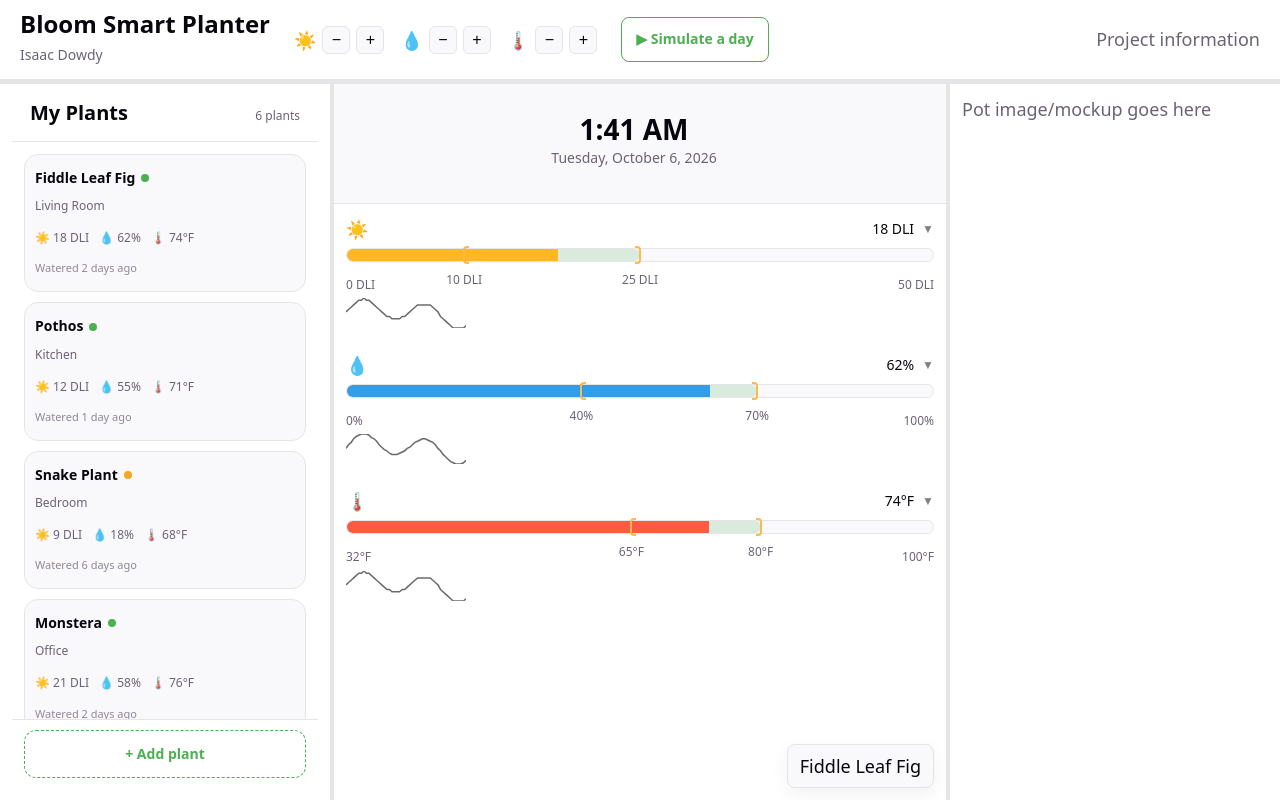
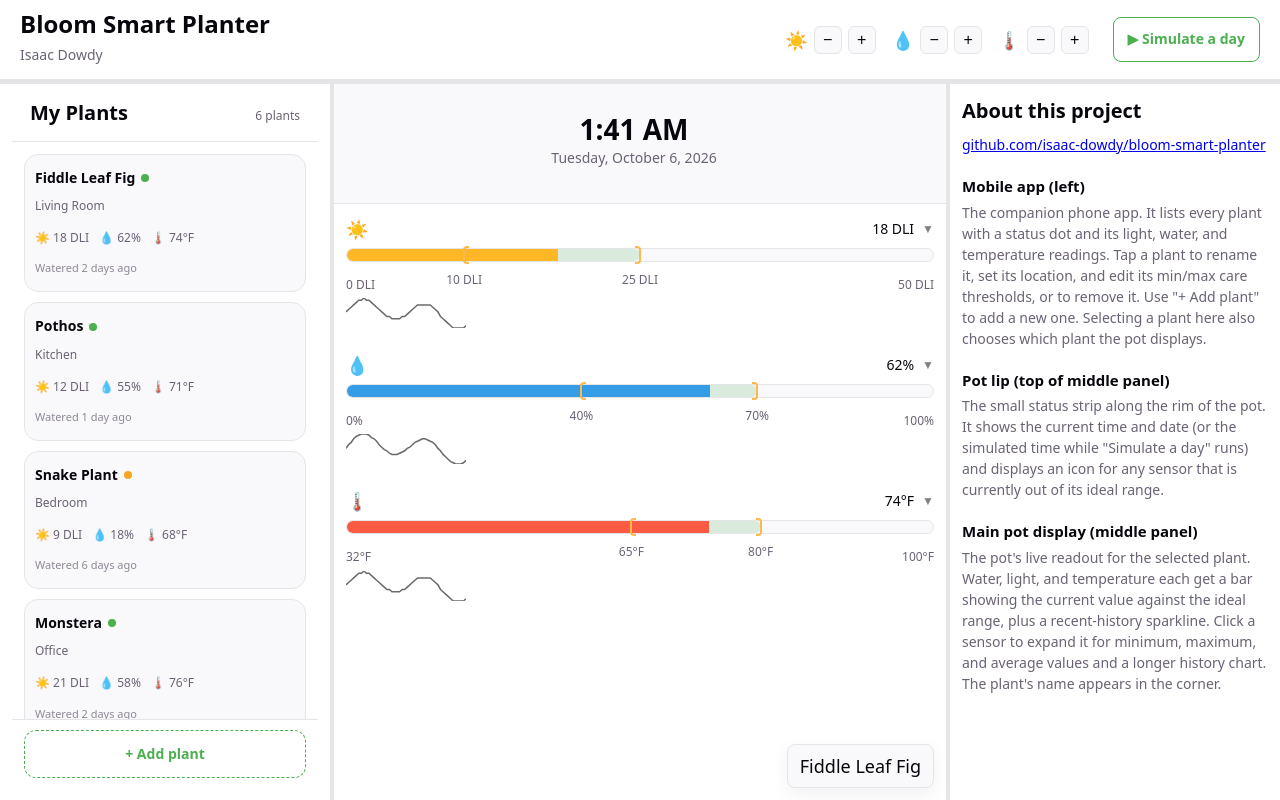
Before and after one commit to isaac-dowdy/bloom-smart-planter, a Svelte app in the folder bloom/: page / in a window 1280 px wide. Built offline with nearby package versions, Linux system fonts and the light colour scheme.

Commit message:
Filling out the info panel

```diff
--- a/bloom/src/App.svelte
+++ b/bloom/src/App.svelte
@@ -106,9 +106,6 @@
         </div>
       {/if}
     </div>
-    <div class="top-bar-info">
-      <p>Project information</p>
-    </div>
   </header>
 
   <main class="panels">
@@ -147,6 +144,35 @@
       {/if}
     </section>
 
-    <section class="panel panel-mockup">Pot image/mockup goes here</section>
+    <section class="panel panel-mockup">
+      <div class="about">
+        <h2>About this project</h2>
+        <p>
+          <a href="https://github.com/isaac-dowdy/bloom-smart-planter" target="_blank" rel="noopener noreferrer">
+            github.com/isaac-dowdy/bloom-smart-planter
+          </a>
+        </p>
+
+        <h3>Mobile app (left)</h3>
+        <p>
+          The companion phone app. It lists every plant with a status dot and its light, water, and temperature
+          readings. Tap a plant to rename it, set its location, and edit its min/max care thresholds, or to remove it.
+          Use "+ Add plant" to add a new one. Selecting a plant here also chooses which plant the pot displays.
+        </p>
+
+        <h3>Pot lip (top of middle panel)</h3>
+        <p>
+          The small status strip along the rim of the pot. It shows the current time and date (or the simulated time
+          while "Simulate a day" runs) and displays an icon for any sensor that is currently out of its ideal range.
+        </p>
+
+        <h3>Main pot display (middle panel)</h3>
+        <p>
+          The pot's live readout for the selected plant. Water, light, and temperature each get a bar showing the
+          current value against the ideal range, plus a recent-history sparkline. Click a sensor to expand it for
+          minimum, maximum, and average values and a longer history chart. The plant's name appears in the corner.
+        </p>
+      </div>
+    </section>
   </main>
 </div>
--- a/bloom/src/app.css
+++ b/bloom/src/app.css
@@ -77,6 +77,7 @@ p {
 .top-bar-controls {
   display: flex;
   gap: 16px;
+  margin-left: auto;
 }
 
 .top-bar-sim {
@@ -124,11 +125,6 @@ p {
   height: 100%;
   background: #4caf50;
   transition: width 0.3s linear;
-}
-
-.top-bar-info {
-  flex: 1 1 auto;
-  text-align: right;
 }
 
 .panels {
@@ -486,6 +482,29 @@ p {
   flex: 1 1 0;
 }
 
+.about {
+  text-align: left;
+  color: var(--text);
+  line-height: 1.5;
+}
+
+.about h2 {
+  margin: 0 0 8px;
+  font-size: 20px;
+  color: var(--text-h);
+}
+
+.about h3 {
+  margin: 20px 0 4px;
+  font-size: 15px;
+  color: var(--text-h);
+}
+
+.about p {
+  margin: 0;
+  font-size: 14px;
+}
+
 .pot-name {
   font-size: 24px;
   font-weight: 600;
```
